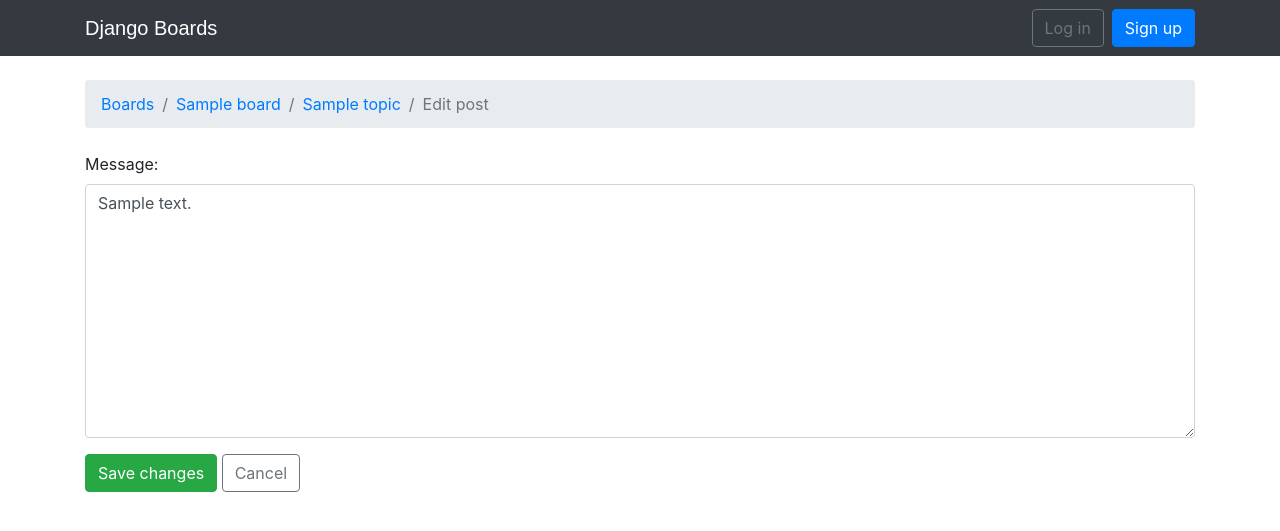
After one commit to AntonioSalaices/Simple-Is-Better-Than-Complex, a Django app: page /boards/1/topics/1/posts/1/edit/ in a window 1280 px wide. The commit adds this page. Shown: the top 531 px of the page. Run offline with Django 3.2, Linux system fonts and the light colour scheme; tables that the repository leaves empty hold one stand-in row (values such as "Sample post"); some libraries are stand-ins or nearby versions; some web fonts are replaced.

Commit message:
template y clase actualizar post listos

```diff
--- a/boards/views.py
+++ b/boards/views.py
@@ -5,6 +5,9 @@ from django.shortcuts import render, redirect, get_object_or_404
 from .models import Board, Topic, Post
 from .forms import NewTopicForm, PostForm
 from django.contrib.auth.decorators import login_required
+from django.views.generic import UpdateView
+from django.utils import timezone
+
 
 def home(request):
     boards = Board.objects.all()
@@ -57,3 +60,19 @@ def reply_topic(request, pk, topic_pk):
     else:
         form = PostForm()
     return render(request, 'reply_topic.html', {'topic': topic, 'form': form})
+
+
+
+class PostUpdateView(UpdateView):
+    model = Post
+    fields = ('message', )
+    template_name = 'edit_post.html'
+    pk_url_kwarg = 'post_pk'
+    context_object_name = 'post'
+
+    def form_valid(self, form):
+        post = form.save(commit=False)
+        post.updated_by = self.request.user
+        post.updated_at = timezone.now()
+        post.save()
+        return redirect('topic_posts', pk=post.topic.board.pk, topic_pk=post.topic.pk)
--- a/simpleisbetter/urls.py
+++ b/simpleisbetter/urls.py
@@ -49,6 +49,6 @@ urlpatterns = [
     re_path('boards/(?P<pk>\d+)/new/$', views.new_topic, name='new_topic'),
     re_path('boards/(?P<pk>\d+)/topics/(?P<topic_pk>\d+)/$', views.topic_posts, name='topic_posts'),
     re_path('boards/(?P<pk>\d+)/topics/(?P<topic_pk>\d+)/reply/$', views.reply_topic, name='reply_topic'),
-
+    re_path('boards/(?P<pk>\d+)/topics/(?P<topic_pk>\d+)/posts/(?P<post_pk>\d+)/edit/$', views.PostUpdateView.as_view(), name='edit_post'),
     path('admin/', admin.site.urls),
 ]
--- /dev/null
+++ b/templates/edit_post.html
@@ -0,0 +1,19 @@
+{% extends 'base.html' %}
+
+{% block title %}Edit post{% endblock %}
+
+{% block breadcrumb %}
+  <li class="breadcrumb-item"><a href="{% url 'home' %}">Boards</a></li>
+  <li class="breadcrumb-item"><a href="{% url 'board_topics' post.topic.board.pk %}">{{ post.topic.board.name }}</a></li>
+  <li class="breadcrumb-item"><a href="{% url 'topic_posts' post.topic.board.pk post.topic.pk %}">{{ post.topic.subject }}</a></li>
+  <li class="breadcrumb-item active">Edit post</li>
+{% endblock %}
+
+{% block content %}
+  <form method="post" class="mb-4" novalidate>
+    {% csrf_token %}
+    {% include 'includes/form.html' %}
+    <button type="submit" class="btn btn-success">Save changes</button>
+    <a href="{% url 'topic_posts' post.topic.board.pk post.topic.pk %}" class="btn btn-outline-secondary" role="button">Cancel</a>
+  </form>
+{% endblock %}
--- a/templates/topic_posts.html
+++ b/templates/topic_posts.html
@@ -39,7 +39,9 @@
             {{ post.message }}
             {% if post.created_by == user %}
               <div class="mt-3">
-                <a href="#" class="btn btn-primary btn-sm" role="button">Edit</a>
+                <a href="{% url 'edit_post' post.topic.board.pk post.topic.pk post.pk %}"
+                  class="btn btn-primary btn-sm"
+                  role="button">Edit</a>
               </div>
             {% endif %}
           </div>
```
